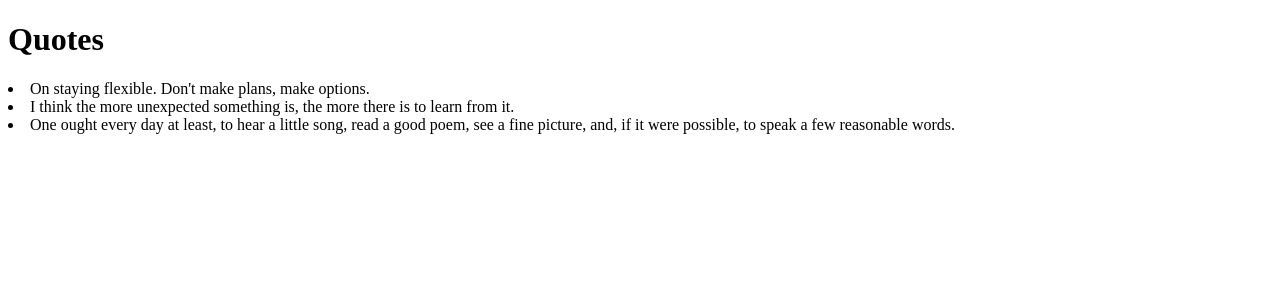
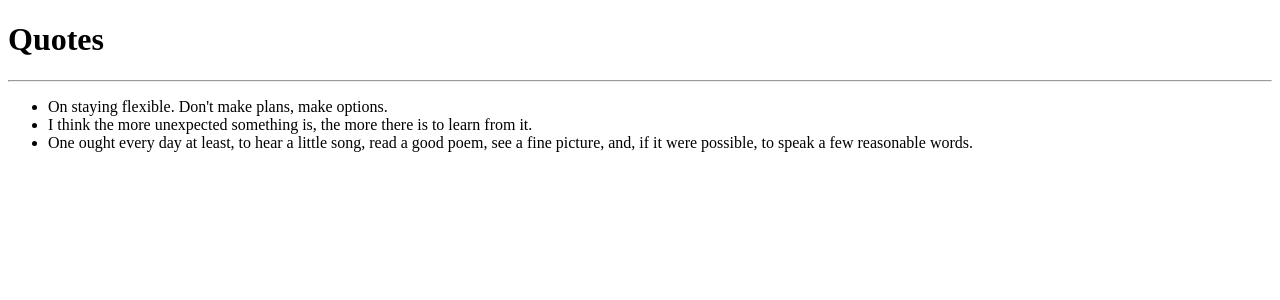
Before and after one commit to diana3664/Quotes, an Angular app: page / in a window 1280 px wide. Shown: the top 300 px of the page. Built offline with nearby package versions, Linux system fonts and the light colour scheme.

Commit message:
import the class to our app.componet.ts

```diff
--- a/src/app/app.component.html
+++ b/src/app/app.component.html
@@ -1,4 +1,8 @@
 <div>
   <h1>Quotes</h1>
-  <li *ngFor='let quote of quotes'>{{quote}}</li>
+  <hr>
+  <ul>
+    <li *ngFor='let quote of quotes'>{{quote.quote}}</li>
+
+  </ul>
 </div>
--- a/src/app/app.component.ts
+++ b/src/app/app.component.ts
@@ -8,9 +8,10 @@ import { Quote } from './quote';
   styleUrls: ['./app.component.css']
 })
 export class AppComponent {
-  quotes: string[];
-  constructor(){
-    this.quotes = ["On staying flexible. Don't make plans, make options.","I think the more unexpected something is, the more there is to learn from it.","One ought every day at least, to hear a little song, read a good poem, see a fine picture, and, if it were possible, to speak a few reasonable words."]
+  quotes :Quote [] = [
+    {id:1, quote:"On staying flexible. Don't make plans, make options."},
+    {id:2, quote:"I think the more unexpected something is, the more there is to learn from it."},
+    {id:2, quote:"One ought every day at least, to hear a little song, read a good poem, see a fine picture, and, if it were possible, to speak a few reasonable words."},
 
-  }
+  ];
 }
```
